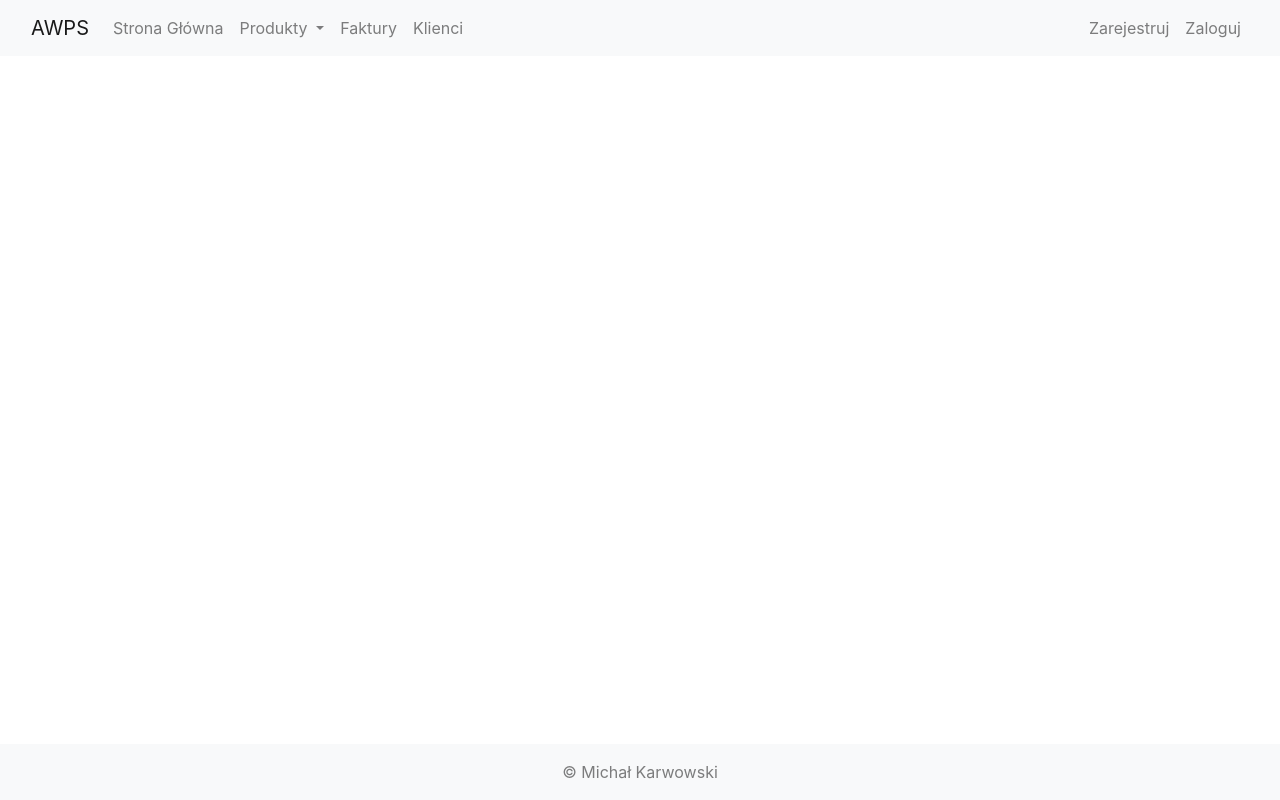
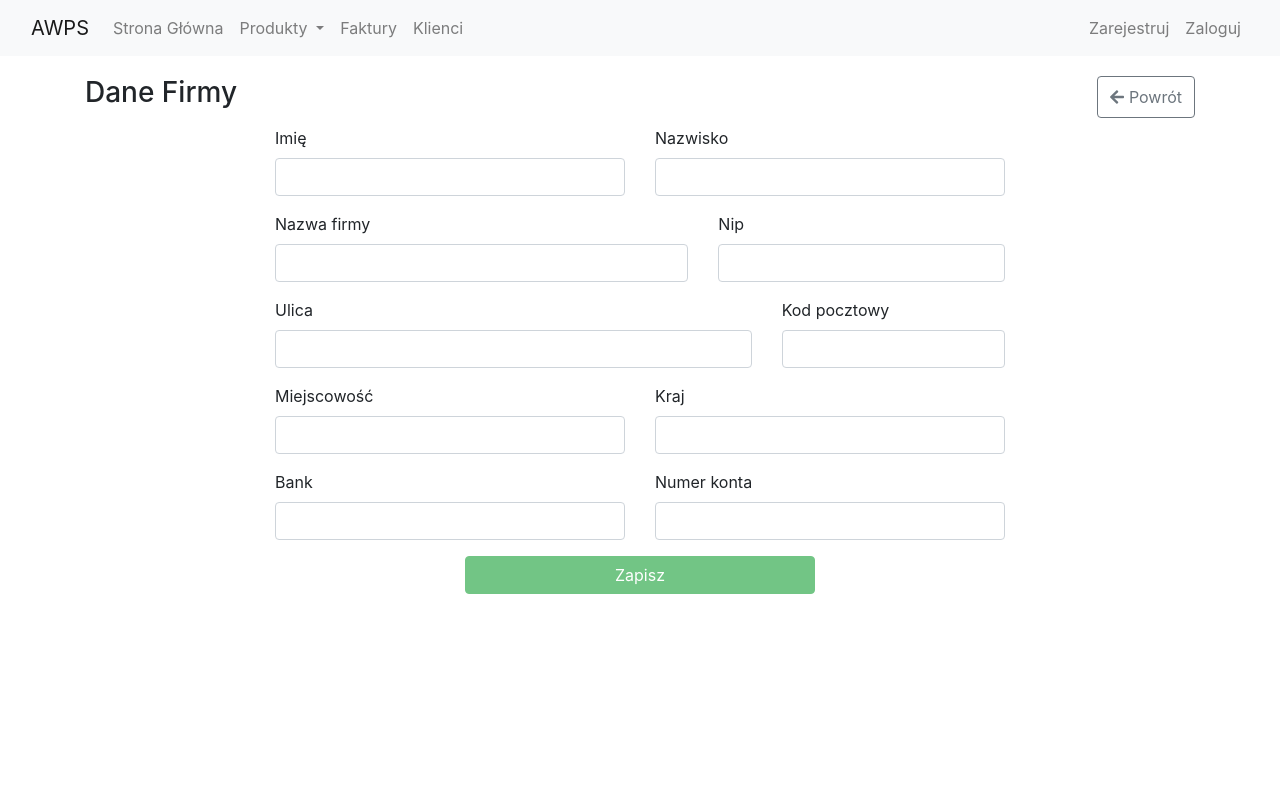
Before and after one commit to Karw0s/sklep_zoo_client, an Angular app: page /user/details in a window 1280 px wide. Before the commit this address led to /. Built offline with nearby package versions, Linux system fonts and the light colour scheme.

Commit message:
Dodaje widok do uzupełniania danych uzytkownika

```diff
--- a/src/app/app-routing.module.ts
+++ b/src/app/app-routing.module.ts
@@ -1,12 +1,14 @@
 import { NgModule } from '@angular/core';
 import { RouterModule, Routes } from '@angular/router';
 import { HomeComponent } from './core/home/home.component';
+import { UserDetailsComponent } from './users/user-details/user-details.component';
 
 
 const routes: Routes = [
   {path: '', redirectTo: '/home', pathMatch: 'full'},
   // {path: '', component: HomeComponent, pathMatch: 'full'},
   {path: 'home', component: HomeComponent},
+  {path: 'user/details', component: UserDetailsComponent}
 
 ];
 
--- a/src/app/app.module.ts
+++ b/src/app/app.module.ts
@@ -10,6 +10,7 @@ import { HttpClientModule } from '@angular/common/http';
 import { SharedModule } from './shared/shared.module';
 import { InvoicesModule } from './invoices/invoices.module';
 import { ClientsModule } from './clients/clients.module';
+import { UsersModule } from './users/users.module';
 
 @NgModule({
   declarations: [
@@ -24,6 +25,7 @@ import { ClientsModule } from './clients/clients.module';
     SharedModule,
     InvoicesModule,
     ClientsModule,
+    UsersModule,
     AppRoutingModule
   ],
   providers: [],
--- a/src/app/core/footer/footer.component.html
+++ b/src/app/core/footer/footer.component.html
@@ -1,5 +1,5 @@
-<nav class="navbar navbar-light bg-light mt-5 fixed-bottom">
-  <div class="navbar-expand m-auto navbar-text">
-    &copy; Michał Karwowski
-  </div>
-</nav>
+<!--<nav class="navbar navbar-light bg-light mt-5 fixed-bottom">-->
+  <!--<div class="navbar-expand m-auto navbar-text">-->
+    <!--&copy; Michał Karwowski-->
+  <!--</div>-->
+<!--</nav>-->
--- a/src/app/core/header/header.component.html
+++ b/src/app/core/header/header.component.html
@@ -51,6 +51,9 @@
           <a class="nav-link" routerLink="/signin">Zaloguj</a>
         </li>
         <li class="nav-item" *ngIf="isAuthenticated()">
+          <a class="nav-link" routerLink="/user/details" >Dane firmy</a>
+        </li>
+        <li class="nav-item" *ngIf="isAuthenticated()">
           <a class="nav-link" style="cursor: pointer;" (click)="onLogout()">Wyloguj</a>
         </li>
       </ul>
--- /dev/null
+++ b/src/app/users/user-details/user-details.component.html
@@ -0,0 +1,69 @@
+<div class="container">
+  <div class="row mb-2">
+    <div class="col">
+      <h3>Dane Firmy</h3>
+    </div>
+    <div class="col d-flex justify-content-end">
+      <button type="button" class="btn btn-outline-secondary" (click)="backClicked()"><i class="fas fa-arrow-left"></i> Powrót</button>
+    </div>
+  </div>
+  <div class="row">
+    <div class="col-12 col-sm-10 col-md-8 col-sm-offset-1 col-md-offset-2 mx-auto">
+      <form [formGroup]="userDetailForm" (ngSubmit)="onSubmit()">
+        <div class="row">
+          <div class="form-group col-12 col-md-6">
+            <label for="firstName">Imię</label>
+            <input type="text" id="firstName" class="form-control" formControlName="firstName">
+          </div>
+          <div class="form-group col-12 col-md-6">
+            <label for="lastName">Nazwisko</label>
+            <input type="text" id="lastName" class="form-control" formControlName="lastName">
+          </div>
+        </div>
+        <div class="row">
+          <div class="form-groupcol-12 col-sm-12 col-md-7">
+            <label for="companyName">Nazwa firmy</label>
+            <input type="text" id="companyName" class="form-control" formControlName="companyName">
+          </div>
+          <div class="form-group col-12 col-md-5">
+            <label for="nipNumber">Nip</label>
+            <input type="text" id="nipNumber" class="form-control" formControlName="nipNumber">
+          </div>
+        </div>
+        <div class="row" formGroupName="address">
+          <div class="form-group col-12 col-md-8 col-lg-8">
+            <label for="street">Ulica</label>
+            <input type="text" id="street" class="form-control" formControlName="street">
+          </div>
+          <div class="form-group col-12 col-sm-4 col-md-4 col-lg-4">
+            <label for="zipCode">Kod pocztowy</label>
+            <input type="text" id="zipCode" class="form-control" formControlName="zipCode">
+          </div>
+          <div class="form-group col-12 col-sm-8 col-md-6">
+            <label for="city">Miejscowość</label>
+            <input type="text" id="city" class="form-control" formControlName="city">
+          </div>
+          <div class="form-group col-12 col-md-4 col-lg-6">
+            <label for="country">Kraj</label>
+            <input type="text" id="country" class="form-control" formControlName="country">
+          </div>
+        </div>
+        <div class="row">
+          <div class="form-group col-12 col-md-7 col-lg-5 col-xl-6">
+            <label for="bank">Bank</label>
+            <input id="bank" type="text" class="form-control" formControlName="bank">
+          </div>
+          <div class="form-group col-12 col-lg-7 col-xl-6">
+            <label for="bankAccountNumber">Numer konta</label>
+            <input id="bankAccountNumber" type="text" class="form-control" formControlName="bankAccountNumber">
+          </div>
+        </div>
+        <div class="row d-flex justify-content-center">
+          <div class="form-group col-6">
+            <button type="submit" class="btn btn-success btn-block" [disabled]="!userDetailForm.valid">Zapisz</button>
+          </div>
+        </div>
+      </form>
+    </div>
+  </div>
+</div>
--- /dev/null
+++ b/src/app/users/user-details/user-details.component.ts
@@ -0,0 +1,52 @@
+import { Component, OnInit } from '@angular/core';
+import { FormBuilder, FormGroup, Validators } from '@angular/forms';
+import { ClientService } from '../../clients/client.service';
+import { Address } from '../../models/address.model';
+import { Location } from '@angular/common';
+
+@Component({
+  selector: 'app-user-details',
+  templateUrl: './user-details.component.html',
+  styleUrls: ['./user-details.component.css']
+})
+export class UserDetailsComponent implements OnInit {
+
+  userDetailForm: FormGroup;
+
+  constructor(private fb: FormBuilder,
+              private location: Location) {
+    this.formInit();
+  }
+
+  ngOnInit() {
+
+  }
+
+  formInit() {
+    this.userDetailForm = this.fb.group({
+      id: [null],
+      bank: ['', Validators.required],
+      bankAccountNumber: ['', Validators.required],
+      email: ['', Validators.required],
+      companyName: ['', Validators.required],
+      nipNumber: ['', Validators.required],
+      firstName: ['', Validators.required],
+      lastName: ['', Validators.required],
+      address: this.fb.group({
+        id: [null],
+        street: ['', Validators.required],
+        zipCode: ['', Validators.required],
+        city: ['', Validators.required],
+        country: ['', Validators.required]
+      })
+    });
+  }
+
+  onSubmit() {
+    console.log(this.userDetailForm.value);
+  }
+
+  backClicked() {
+    this.location.back();
+  }
+}
```
Also changed, not shown: src/app/users/user.service.ts (added, +9 -0 lines), src/app/users/users.module.ts (added, +13 -0 lines), src/app/users/user-details/user-details.component.css (added), 2 other files (tests, documents, lock files or other folders).
